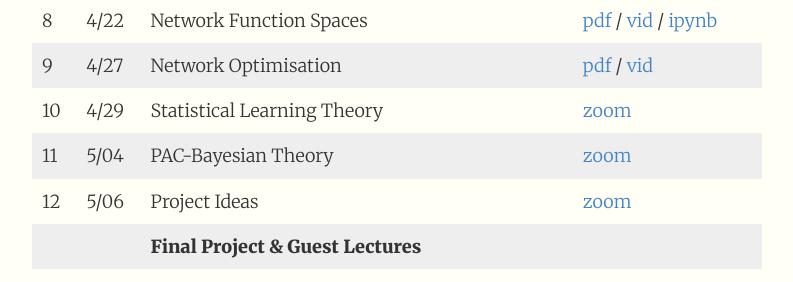
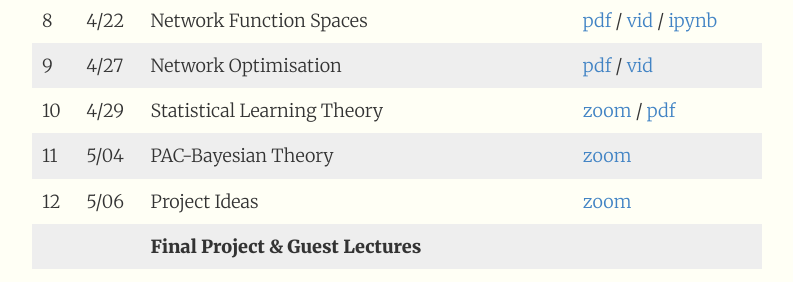
Before and after one commit to 1five9/1five9.github.io, a Jekyll site: the page built from index.md, in a window 1280 px wide and 900 px high, scrolled down 2551 px. Shown: the part 161-443 px from the top of the window, without its empty margins (243-1036 px from the left). Built offline with Jekyll 4.4.1, drawn with Linux system fonts in a browser that asks for light colours.

Commit message:
lec 10 slides

```diff
--- a/index.md
+++ b/index.md
@@ -82,7 +82,7 @@ The final project will be conducted during the last four weeks of class. Student
 | 7  | 4/20      | Neural Architecture Design	          | [pdf](/slides/learning/07.pdf) / [vid](https://caltech.zoom.us/rec/play/rBy3iYhn18vVQZ51EcnqjEfFfCBtsNO19b-vu4md5WI8sNh4rACX0MbIki6-ZMwVXT2zTqHJWEOzd6DN.TvAzOTJK7yLBgABn) | |
 | 8  | 4/22      | Network Function Spaces	              | [pdf](/slides/learning/08.pdf) / [vid](https://caltech.zoom.us/rec/play/bGLQRSJmHAQApPegayj75CteOeBcwFej4CAy9HzmVptMIkRYXnkhj-jLZHKWnw-y1FnUj_vdyAla9dYL.IcLdrTbDGHHyFxC-) / [ipynb](https://github.com/1five9/1five9.github.io/blob/master/slides/learning/08.ipynb)| |
 | 9  | 4/27      | Network Optimisation	                  | [pdf](/slides/learning/09.pdf) / [vid](https://caltech.zoom.us/rec/play/rU1nt-YjeJRe6W4nacFoOb-2PZlZJPCZR51HdMM7KXuZ9QEJmSY_qs7HBppFRLVPY_kciq0-zfUunMro.nE0keoLWfmIj-vhd) | |
-| 10 | 4/29      | Statistical Learning Theory	          | [zoom](https://caltech.zoom.us/j/83968752246) | |
+| 10 | 4/29      | Statistical Learning Theory	          | [zoom](https://caltech.zoom.us/j/83968752246) / [pdf](/slides/learning/10.pdf) | |
 | 11 | 5/04      | PAC-Bayesian Theory                    | [zoom](https://caltech.zoom.us/j/83968752246) | |
 | 12 | 5/06      | Project Ideas                          | [zoom](https://caltech.zoom.us/j/83968752246) | |
 |    |           | **Final Project & Guest Lectures**     |  | |
```
Also changed, not shown: 1 other file.
